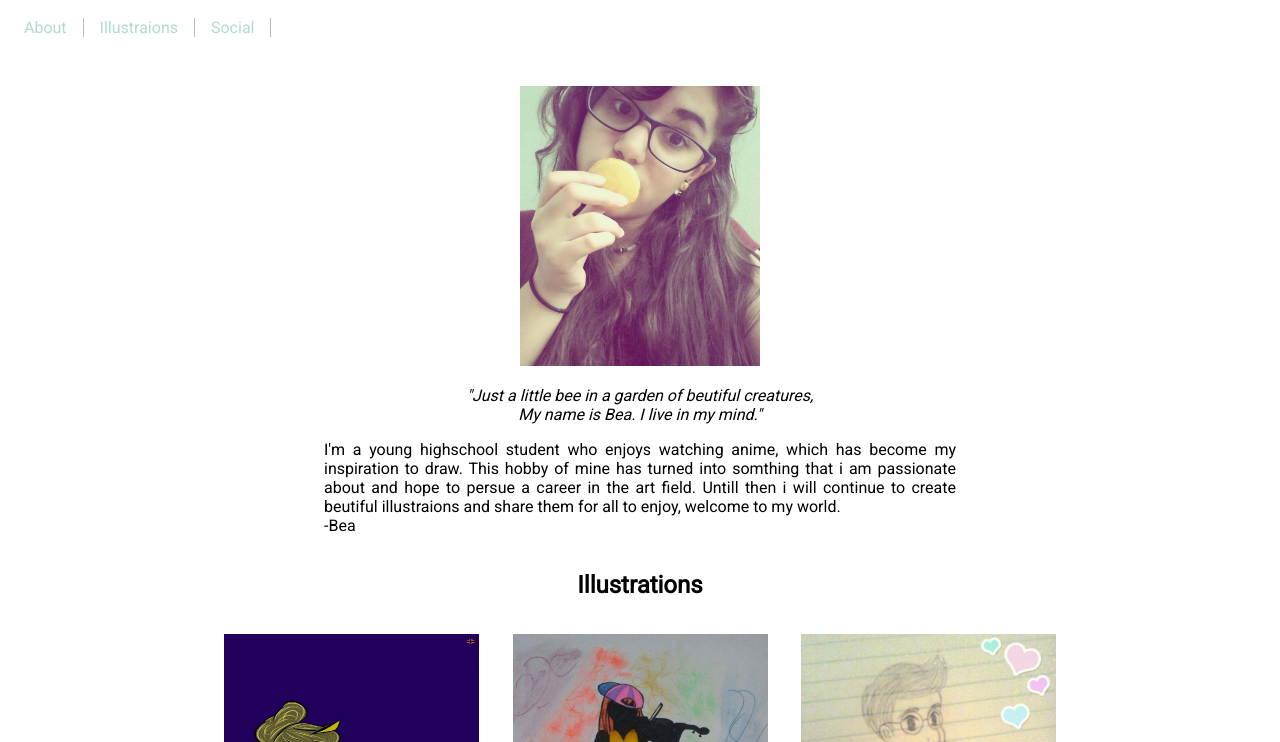
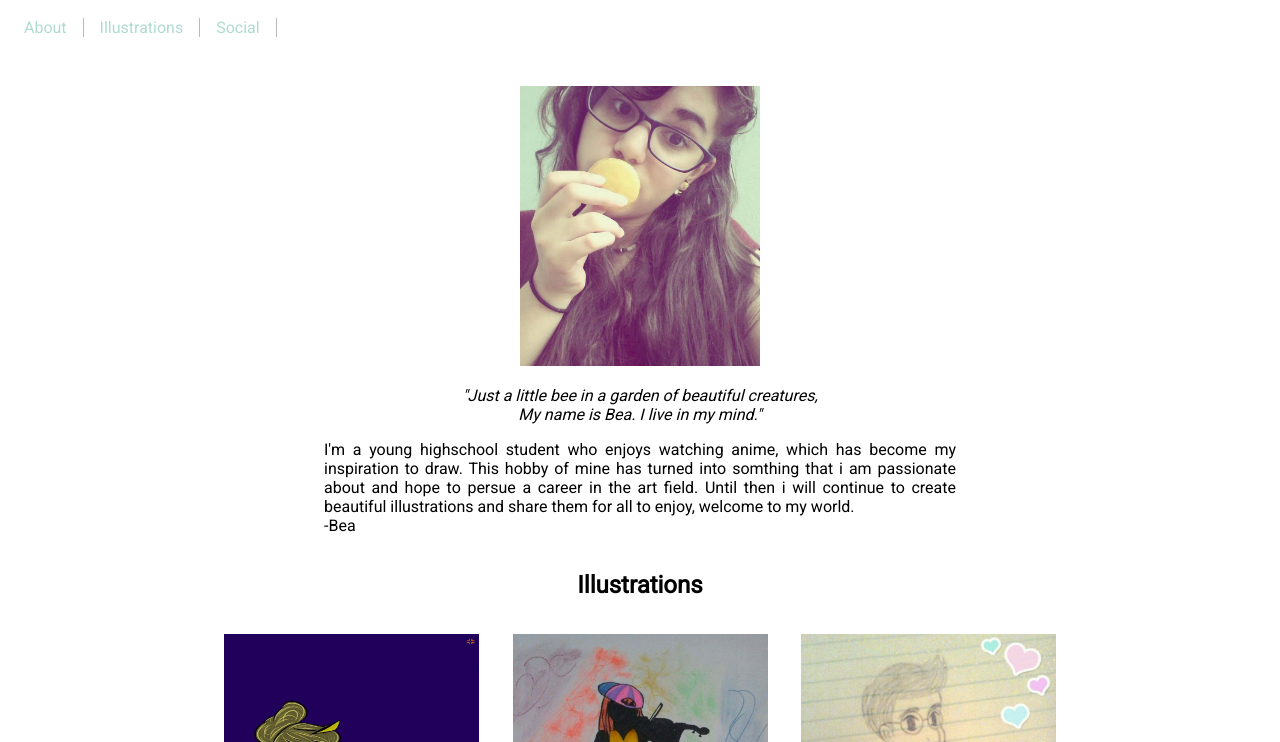
Before and after one commit to rginesdev/simple-art-portfolio-, a plain HTML site: page index.html in a window 1280 px wide. Shown: the part 58-800 px from the top of the page. Drawn offline with Linux system fonts and the light colour scheme; a web font is replaced by a local one.

Commit message:
Update index.html

```diff
--- a/index.html
+++ b/index.html
@@ -13,7 +13,7 @@
 			<nav  class="span_1_of_2">
 				<ul class="topnav">
 					<li><a href="#about">About</a></li>
-					<li><a href="#art">Illustraions</a></li>
+					<li><a href="#art">Illustrations</a></li>
 					<li><a href="#social">Social</a></li>
 				</ul>
 			</nav>
@@ -23,9 +23,9 @@
 	<img  class="profile" alt="atists photo" title="profile picture" src="images/profile.png" style="width: 240px; height:280px; ">
 
 		<div class="bio">
-			<blockquote>  "Just a little bee in a garden of beutiful creatures,<br> My name is Bea. I live in my mind."
+			<blockquote>  "Just a little bee in a garden of beautiful creatures,<br> My name is Bea. I live in my mind."
 			</blockquote>
-			<p>I'm a young highschool student who enjoys watching anime, which has become my inspiration to draw. This hobby of mine has turned into somthing that i am passionate about and hope to persue a career in the art field. Untill then i will continue to create beutiful illustraions and share them for all to enjoy, welcome to my world.<br> -Bea
+			<p>I'm a young highschool student who enjoys watching anime, which has become my inspiration to draw. This hobby of mine has turned into somthing that i am passionate about and hope to persue a career in the art field. Until then i will continue to create beautiful illustrations and share them for all to enjoy, welcome to my world.<br> -Bea
 			</p>
 		</div>
 
```
